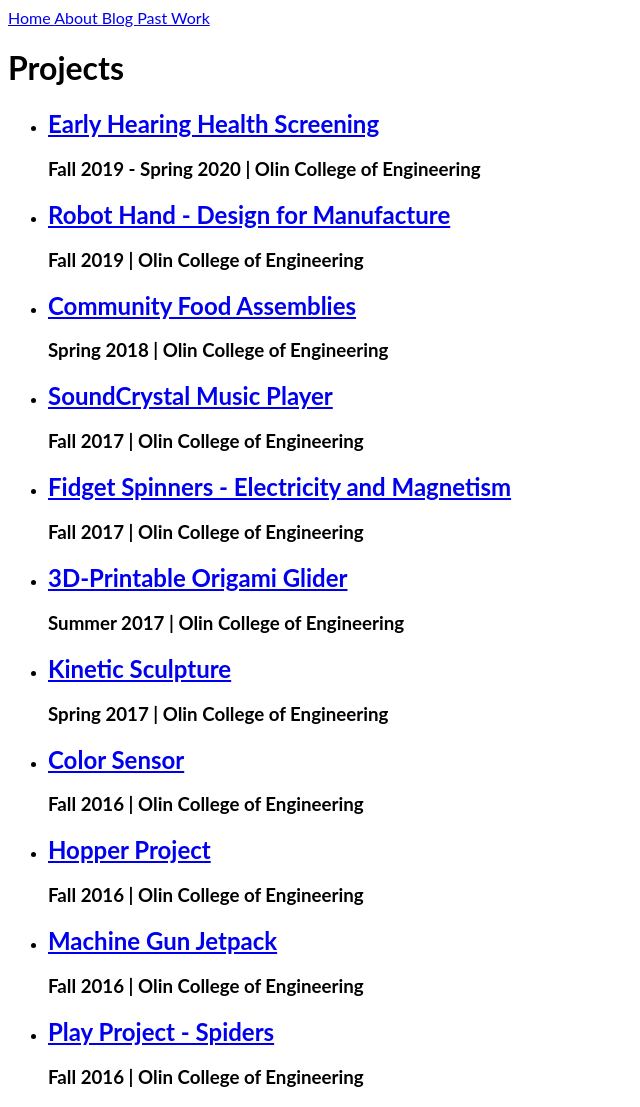
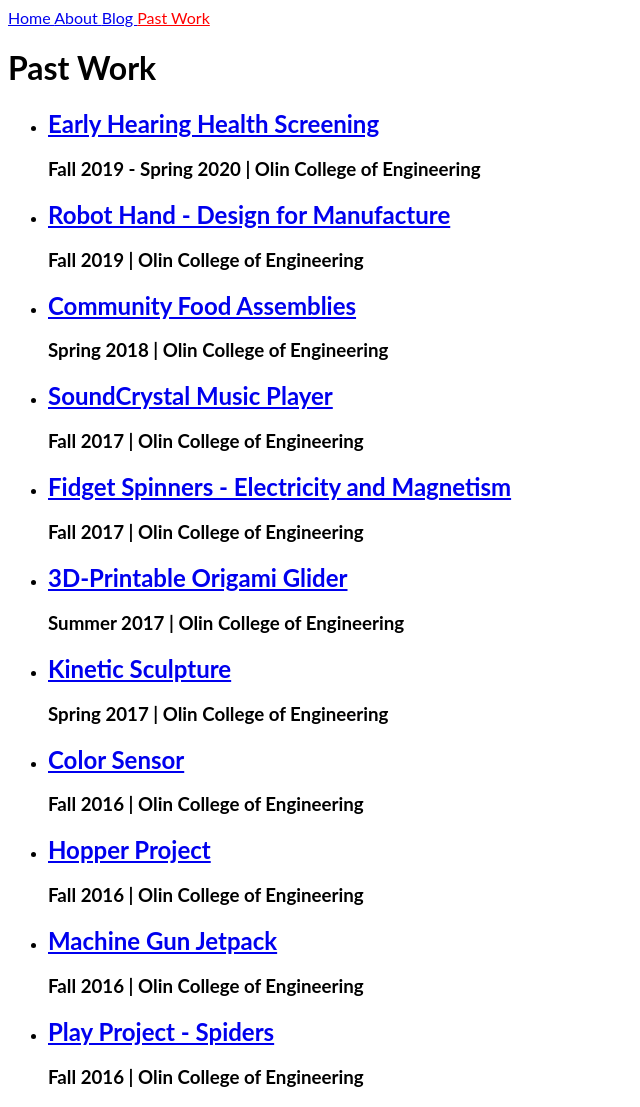
Before and after one commit to acedmonkeys/acedmonkeys.github.io, a Jekyll site: the page built from past_work.html, in a window 1280 px wide. Shown: the whole page, without its empty margins (0-640 px from the left). Built offline with Jekyll 4.4.1, drawn with Linux system fonts in a browser that asks for light colours.

Commit message:
past work

```diff
--- a/project.html
+++ b/past_work.html
@@ -1,8 +1,8 @@
 ---
 layout: default
-title: Projects
+title: Past Work
 ---
-<h1>Projects</h1>
+<h1>Past Work</h1>
 
 <ul>
   {% for project in site.projects %}
```
